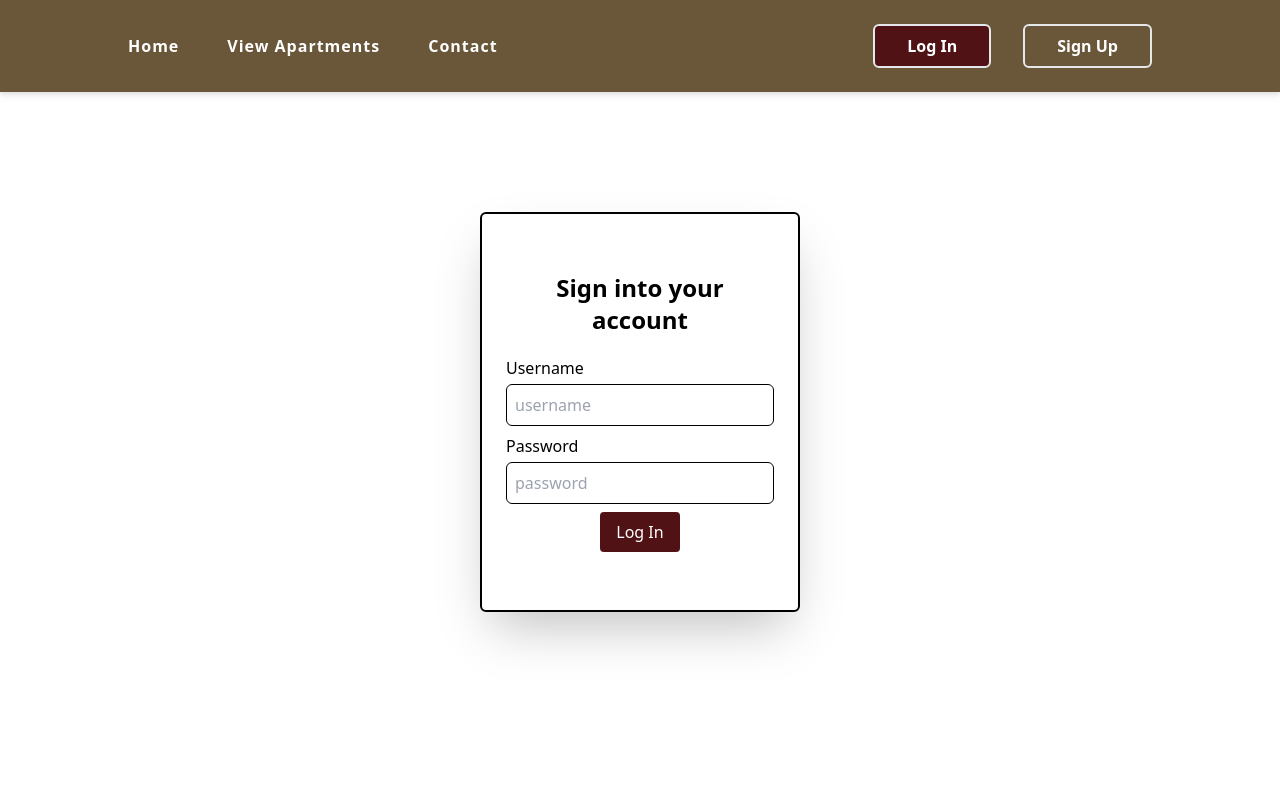
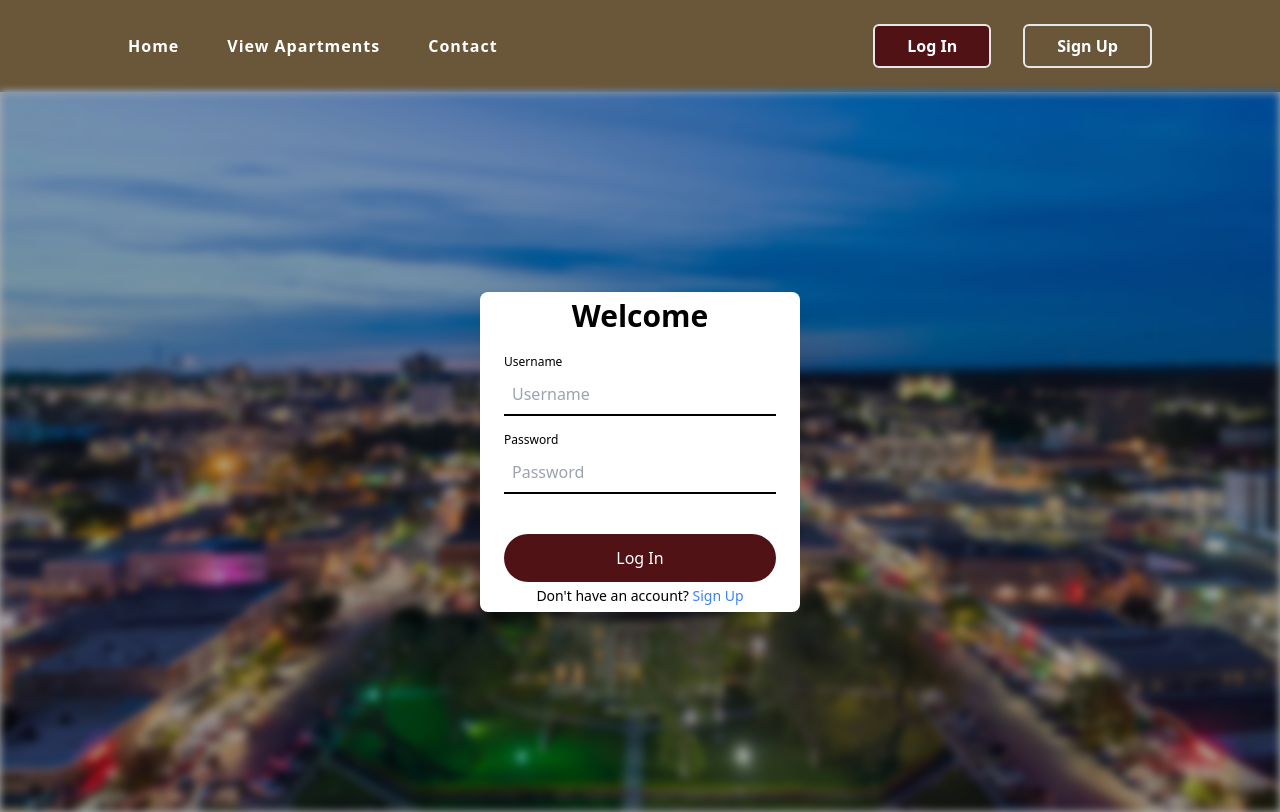
Before and after one commit to MichaelAlex03/BobcatLiving, a React app in the folder bobcatLiving/: page /login in a window 1280 px wide. Built offline with nearby package versions, Linux system fonts and the light colour scheme; the HTML template or start-up script is replaced by a standard one.

Commit message:
styled log in and sign up page

```diff
--- a/bobcatLiving/src/Pages/login.tsx
+++ b/bobcatLiving/src/Pages/login.tsx
@@ -19,44 +19,51 @@ export const Login = () => {
 
   //Create handleSubmit function for login which will send post request to store users in database
 
+  /*inset-0 makes it so that the top right bottom and left distance from the parent is 0.
+  Basically covering entire area*/
   return (
     <>
       <Navbar />
-      <div className="flex justify-center items-center h-[80vh]">
-        <form className="form h-[50vh]">
-          <div className="flex flex-col">
-            <h1 className="text-2xl font-bold text-center mb-5">
-              Sign into your account
+      <div className="relative w-full h-full">
+        <div className="bg-[url('/images/background.jpg')] absolute inset-0 blur-sm bg-no-repeat bg-cover"></div>
+        <div className="absolute inset-0 bg-black opacity-30"></div>
+          <div className="flex justify-center items-center h-[90vh] relative">
+            <form className="form h-[40vh]">
+              <div className="flex flex-col w-full">
+                <h1 className="text-3xl font-bold text-center mb-5">
+                  Welcome
                 </h1>
 
-            <label htmlFor="userName" className="mb-1">
+                <label htmlFor="userName" className="mb-1 text-xs">
                   Username
                 </label>
                 <input
-              className="border border-black rounded-md mb-2 p-2"
+                  className="border-b-2 border-black mb-4 p-2"
                   type="text"
-              placeholder="username"
+                  placeholder="Username"
                   name="userName"
                   value={formData.userName}
                   onChange={handleChange}
                 />
 
-            <label htmlFor="password" className="mb-1">
+                <label htmlFor="password" className="mb-1 text-xs">
                   Password
                 </label>
                 <input
-              className="border border-black rounded-md p-2"
+                  className="border-b-2 border-black p-2"
                   type="password"
-              placeholder="password"
+                  placeholder="Password"
                   name="password"
                   value={formData.password}
                   onChange={handleChange}
                 />
               </div>
-          <button type="submit" className="submit">
+              <button type="submit" className="submit mt-10 mb-1">
                 Log In
               </button>
+              <p className="text-color text-sm">Don't have an account? <span className="text-blue-500"><a href="/signUp">Sign Up</a></span></p>
             </form>
+          </div>
       </div>
     </>
   );
--- a/bobcatLiving/src/Pages/signUp.tsx
+++ b/bobcatLiving/src/Pages/signUp.tsx
@@ -21,16 +21,19 @@ export const SignUp = () => {
   return (
     <>
       <Navbar />
-      <div className="flex justify-center items-center h-[80vh]">
+      <div className="relative w-full h-full">
+        <div className="bg-[url('/images/background.jpg')] absolute inset-0 blur-sm w-full h-full bg-no-repeat bg-cover"></div>
+        <div className="absolute inset-0 bg-black opacity-30"></div>
+          <div className="flex justify-center items-center h-[90vh] relative" >
             <form className="form h-[60vh]">
-          <div className="flex flex-col p-4">
+              <div className="flex flex-col">
                 <h1 className="text-2xl font-bold text-center mb-5">
                   Create your account
                 </h1>
 
                 <label htmlFor="userName">Username</label>
                 <input
-              className="border border-black rounded-md mb-2 p-2"
+                  className="border border-black rounded-md mb-2"
                   type="text"
                   placeholder="username"
                   name="userName"
@@ -40,7 +43,7 @@ export const SignUp = () => {
 
                 <label htmlFor="password">Password</label>
                 <input
-              className="border border-black rounded-md mb-2 p-2"
+                  className="border border-black rounded-md mb-2"
                   type="password"
                   placeholder="password"
                   name="password"
@@ -63,6 +66,8 @@ export const SignUp = () => {
               </button>
             </form>
           </div>
+      </div>
+
     </>
   );
 };
--- a/bobcatLiving/src/components/Navbar.tsx
+++ b/bobcatLiving/src/components/Navbar.tsx
@@ -48,18 +48,24 @@ const Navbar = () => {
       </header>
 
       <div
-        className={`absolute xl:hidden lg:hidden m:hidden top-24 left-0 w-full bg-white flex flex-col items-center gap-6 font-semibold transform transition-transform'
+        className={`absolute xl:hidden lg:hidden m:hidden top-24 left-0 w-full h-[80vh] bg-white flex flex-col items-center gap-6 font-semibold transform transition-transform'
       ${isMenuOpen ? "opacity-100" : "opacity-0"}`}
         style={{ transition: "transform 0.3s ease, opacity 0.3s ease" }}
       >
-        <li className="list-none w-full text-center p-4 hover:bg-sky-400 hover:text-white transition-all curse-pointer">
+        <li className="list-none w-full text-center p-4 hover:bg-bar hover:text-white transition-all curse-pointer">
           Home
         </li>
-        <li className="list-none w-full text-center p-4 hover:bg-sky-400 hover:text-white transition-all curse-pointer">
+        <li className="list-none w-full text-center p-4 hover:bg-bar hover:text-white transition-all curse-pointer">
           View Apartments
         </li>
-        <li className="list-none w-full text-center p-4 hover:bg-sky-400 hover:text-white transition-all curse-pointer">
+        <li className="list-none w-full text-center p-4 hover:bg-bar hover:text-white transition-all curse-pointer">
           Contact
+        </li>
+        <li className="list-none w-full text-center p-4 hover:bg-bar hover:text-white transition-all curse-pointer">
+          Log In
+        </li>
+        <li className="list-none w-full text-center p-4 hover:bg-bar hover:text-white transition-all curse-pointer">
+          Sign Up
         </li>
       </div>
     </div>
--- a/bobcatLiving/src/index.css
+++ b/bobcatLiving/src/index.css
@@ -14,11 +14,11 @@
 
 @layer components{
   .form{
-    @apply bg-white p-6 border-black border-2 rounded-md shadow-2xl justify-center items-center flex flex-col sm:w-1/2 md:w-1/2 lg:w-1/2 xl:w-1/4 2xl:w-1/4;
+    @apply bg-white pl-6 pr-6 rounded-lg shadow-2xl justify-center items-center flex flex-col sm:w-[70vw] md:w-1/2 lg:w-1/2 xl:w-1/4 2xl:w-[20vw];
   }
 
   .submit{
-    @apply bg-bar hover:bg-blue-600 text-white font-medium py-2 px-4 rounded mt-2 ;
+    @apply bg-bar w-full hover:bg-blue-600 text-white font-medium py-3 px-4 rounded-3xl mt-2 ;
   }
 }
 
@@ -44,4 +44,8 @@
   .bg-bar{
     background-color: #501214;
   }
+
+  .text-gray{
+    color: #666666;
+  }
 }
```
Lines whose indentation alone changed are shown as unchanged.
